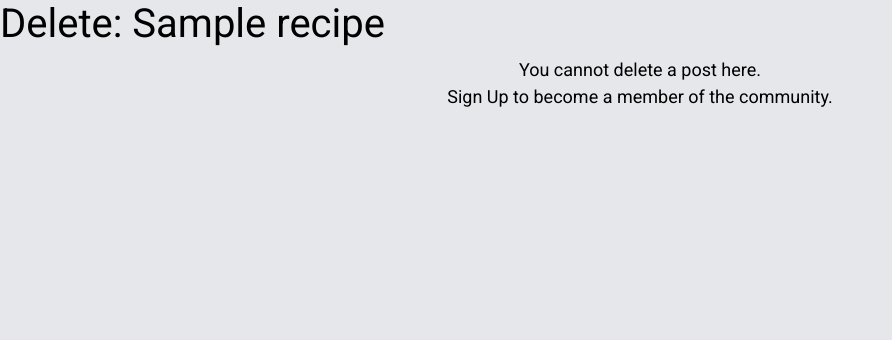
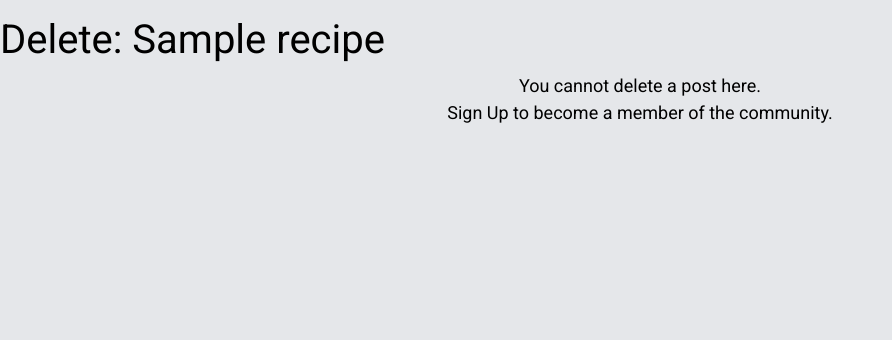
Before and after one commit to belovedpearl/AfricanRecipes-PP4, a Django app: page /details/1/delete in a window 1280 px wide. Shown: the part 101-441 px from the top of the page, without its empty margins (0-892 px from the left). Run offline with Django 3.2, Linux system fonts and the light colour scheme; tables that the repository leaves empty hold one stand-in row (values such as "Sample post"); some libraries are stand-ins or nearby versions.

Commit message:
Add bootstrap style on delete page

```diff
--- a/templates/deleterecipe.html
+++ b/templates/deleterecipe.html
@@ -4,7 +4,7 @@
 {% block content %}
 
 {% load crispy_forms_tags %}
-<h1>Delete: {{recipe.title }} </h1>
+<h1 class="mt-3">Delete: {{recipe.title }} </h1>
 <div class="text-center">
     <!-- Restrict page access to authorized users -->
     {% if user.is_authenticated %}
@@ -15,7 +15,7 @@
                     {% csrf_token %}
                         <strong>Are you sure you want to delete this recipe?</strong><br><br>
                         <div>
-                        <button>Yes</button>
+                            <button class="btn-secondary">Yes</button>
                             <a href="{% url 'home' %}" class="btn btn-secondary">No</a>
                         </div>
                 </form>
@@ -42,6 +42,4 @@
     {% endif %}
 </div>
 
-
-
 {% endblock %}
```
Lines whose indentation alone changed are shown as unchanged.
